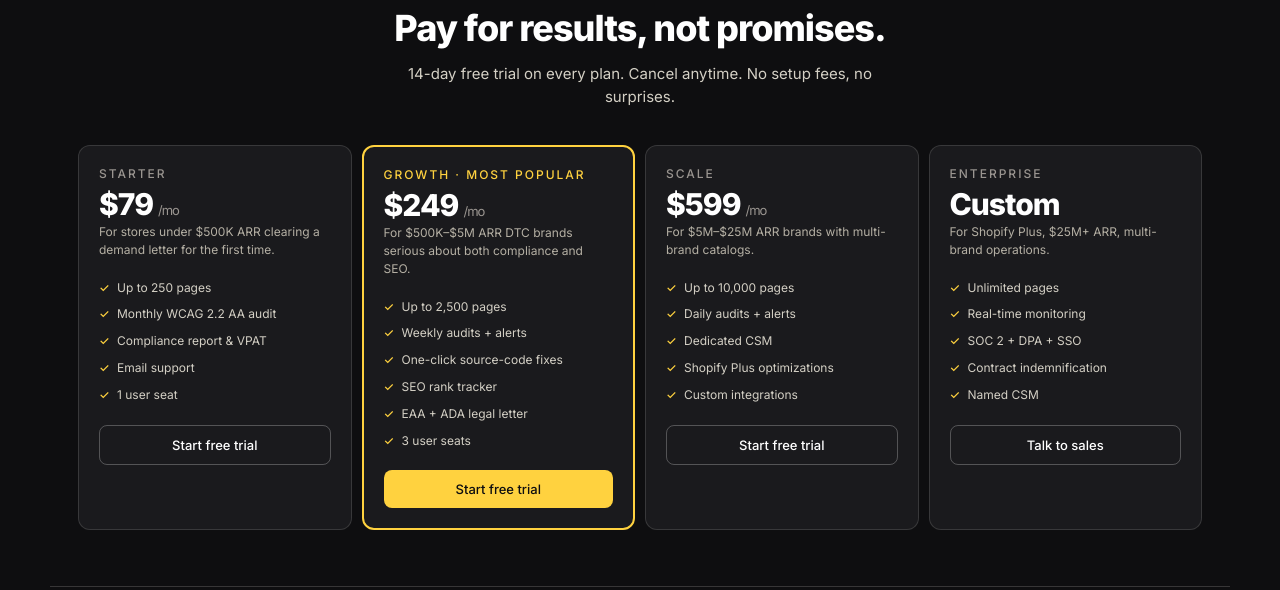
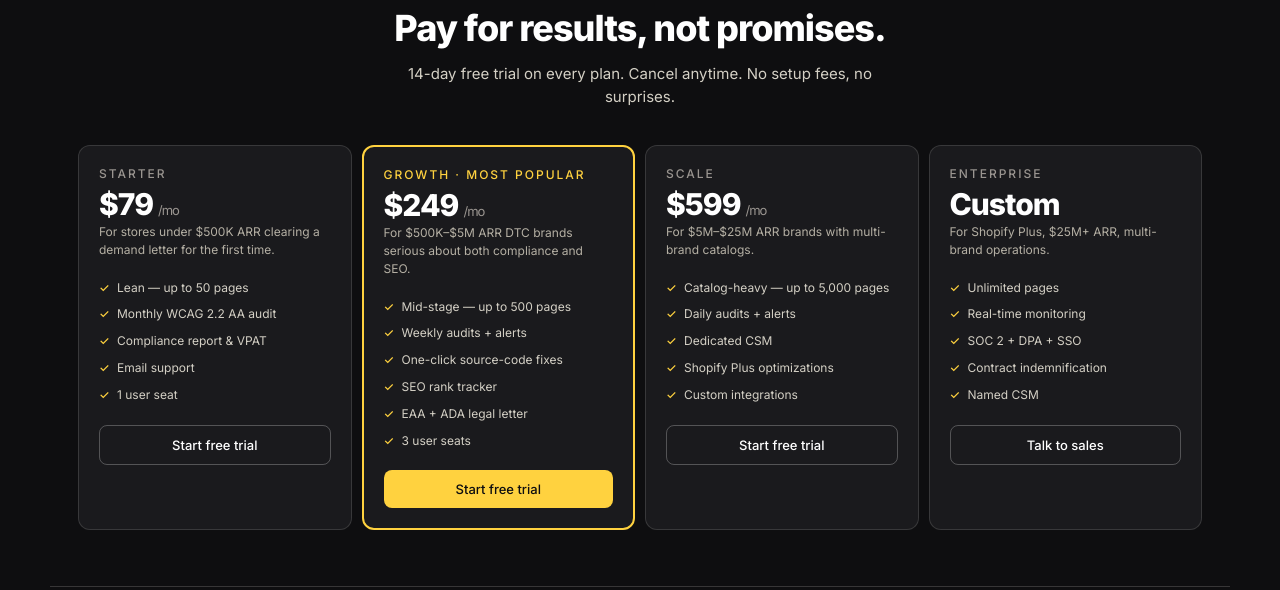
Before and after one commit to jplincoln/Accessrank, a plain HTML site: page index.html in a window 1280 px wide. Shown: the part 3337-3927 px from the top of the page. Drawn offline with Linux system fonts and the light colour scheme.

Commit message:
Add files via upload

```diff
--- a/index.html
+++ b/index.html
@@ -1802,7 +1802,7 @@ body.animations-ready [data-animate].in-view {
         <div class="price-amount">$79<span class="per">/mo</span></div>
         <div class="price-desc">For stores under $500K ARR clearing a demand letter for the first time.</div>
         <ul class="price-features">
-          <li>Up to 250 pages</li>
+          <li>Lean — up to 50 pages</li>
           <li>Monthly WCAG 2.2 AA audit</li>
           <li>Compliance report &amp; VPAT</li>
           <li>Email support</li>
@@ -1815,7 +1815,7 @@ body.animations-ready [data-animate].in-view {
         <div class="price-amount">$249<span class="per">/mo</span></div>
         <div class="price-desc">For $500K–$5M ARR DTC brands serious about both compliance and SEO.</div>
         <ul class="price-features">
-          <li>Up to 2,500 pages</li>
+          <li>Mid-stage — up to 500 pages</li>
           <li>Weekly audits + alerts</li>
           <li>One-click source-code fixes</li>
           <li>SEO rank tracker</li>
@@ -1829,7 +1829,7 @@ body.animations-ready [data-animate].in-view {
         <div class="price-amount">$599<span class="per">/mo</span></div>
         <div class="price-desc">For $5M–$25M ARR brands with multi-brand catalogs.</div>
         <ul class="price-features">
-          <li>Up to 10,000 pages</li>
+          <li>Catalog-heavy — up to 5,000 pages</li>
           <li>Daily audits + alerts</li>
           <li>Dedicated CSM</li>
           <li>Shopify Plus optimizations</li>
```
